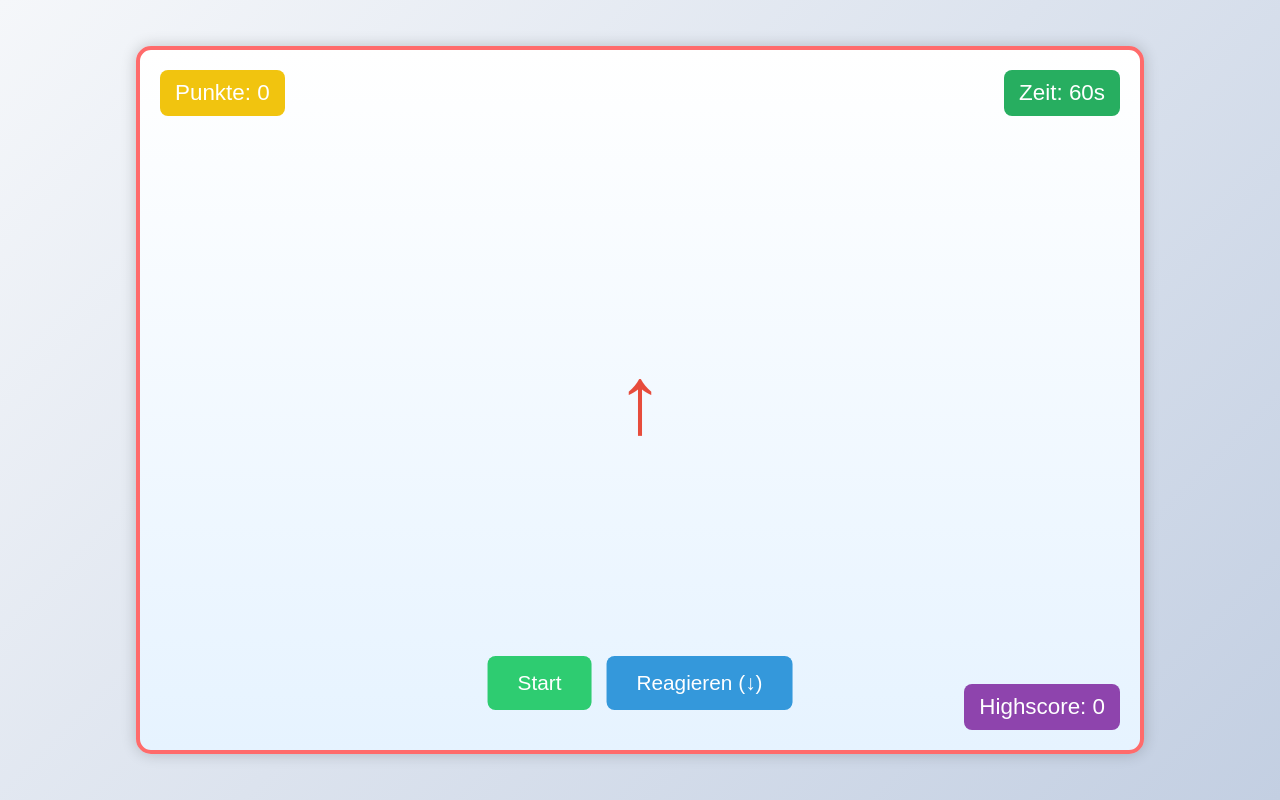
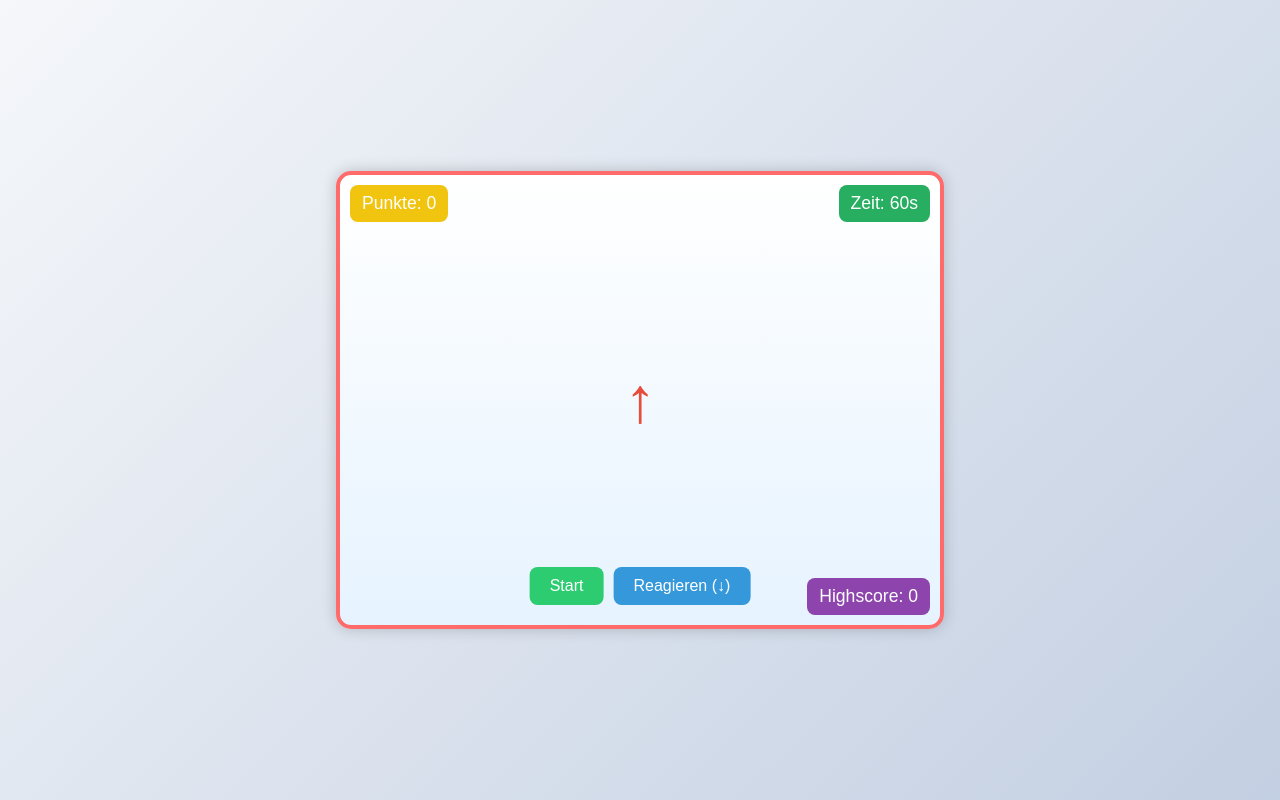
Before and after one commit to Zaha175/Reaktionstest0, a plain HTML site: page index.html in a window 1280 px wide. Drawn offline with Linux system fonts and the light colour scheme.

Commit message:
Update index.html

```diff
--- a/index.html
+++ b/index.html
@@ -18,8 +18,8 @@
 
         #game-container {
             position: relative;
-            width: 1000px;  /* Vergrößert von 800px */
-            height: 700px;  /* Vergrößert von 500px */
+            width: 600px;  /* Verkleinert von 1000px */
+            height: 450px;  /* Verkleinert von 700px */
             background: linear-gradient(to bottom, #ffffff, #e6f3ff);
             border: 4px solid #ff6b6b;
             border-radius: 15px;
@@ -28,7 +28,7 @@
 
         .arrow {
             position: absolute;
-            font-size: 4em;  /* Etwas größer für bessere Sichtbarkeit */
+            font-size: 3em;  /* Verkleinert von 4em */
             transition: all 0.3s ease;
             color: #2c3e50;
         }
@@ -37,55 +37,55 @@
             top: 50%;
             left: 50%;
             transform: translate(-50%, -50%);
-            font-size: 6em;  /* Noch größer im größeren Spielfeld */
+            font-size: 4em;  /* Verkleinert von 6em */
             color: #e74c3c;
         }
 
         #edge-arrow {
-            font-size: 4em;
+            font-size: 3em;  /* Verkleinert von 4em */
             color: #2980b9;
         }
 
         #controls {
             position: absolute;
-            bottom: 40px;  /* Mehr Abstand wegen größerem Feld */
+            bottom: 20px;  /* Verkleinert von 40px */
             left: 50%;
             transform: translateX(-50%);
             display: flex;
-            gap: 15px;
+            gap: 10px;  /* Verkleinert von 15px */
         }
 
         #score, #timer, #high-score {
             position: absolute;
-            padding: 10px 15px;
-            font-size: 1.4em;
+            padding: 8px 12px;  /* Verkleinert von 10px 15px */
+            font-size: 1.1em;  /* Verkleinert von 1.4em */
             border-radius: 8px;
         }
 
         #score {
-            top: 20px;
-            left: 20px;
+            top: 10px;  /* Verkleinert von 20px */
+            left: 10px;  /* Verkleinert von 20px */
             background: #f1c40f;
             color: #fff;
         }
 
         #timer {
-            top: 20px;
-            right: 20px;
+            top: 10px;  /* Verkleinert von 20px */
+            right: 10px;  /* Verkleinert von 20px */
             background: #27ae60;
             color: #fff;
         }
 
         #high-score {
-            bottom: 20px;
-            right: 20px;
+            bottom: 10px;  /* Verkleinert von 20px */
+            right: 10px;  /* Verkleinert von 20px */
             background: #8e44ad;
             color: #fff;
         }
 
         button {
-            padding: 15px 30px;
-            font-size: 1.3em;
+            padding: 10px 20px;  /* Verkleinert von 15px 30px */
+            font-size: 1em;  /* Verkleinert von 1.3em */
             cursor: pointer;
             border: none;
             border-radius: 8px;
@@ -193,22 +193,22 @@
 
             switch(edgePosition) {
                 case 'top':
-                    edgeArrowEl.style.top = '50px';  /* Mehr Abstand zum Rand */
+                    edgeArrowEl.style.top = '40px';  /* Verkleinert von 50px */
                     edgeArrowEl.style.left = '50%';
                     edgeArrowEl.style.transform = 'translateX(-50%)';
                     break;
                 case 'bottom':
-                    edgeArrowEl.style.bottom = '100px';  /* Mehr Abstand zum Rand */
+                    edgeArrowEl.style.bottom = '70px';  /* Verkleinert von 100px */
                     edgeArrowEl.style.left = '50%';
                     edgeArrowEl.style.transform = 'translateX(-50%)';
                     break;
                 case 'left':
-                    edgeArrowEl.style.left = '50px';  /* Mehr Abstand zum Rand */
+                    edgeArrowEl.style.left = '40px';  /* Verkleinert von 50px */
                     edgeArrowEl.style.top = '50%';
                     edgeArrowEl.style.transform = 'translateY(-50%)';
                     break;
                 case 'right':
-                    edgeArrowEl.style.right = '50px';  /* Mehr Abstand zum Rand */
+                    edgeArrowEl.style.right = '40px';  /* Verkleinert von 50px */
                     edgeArrowEl.style.top = '50%';
                     edgeArrowEl.style.transform = 'translateY(-50%)';
                     break;
```
